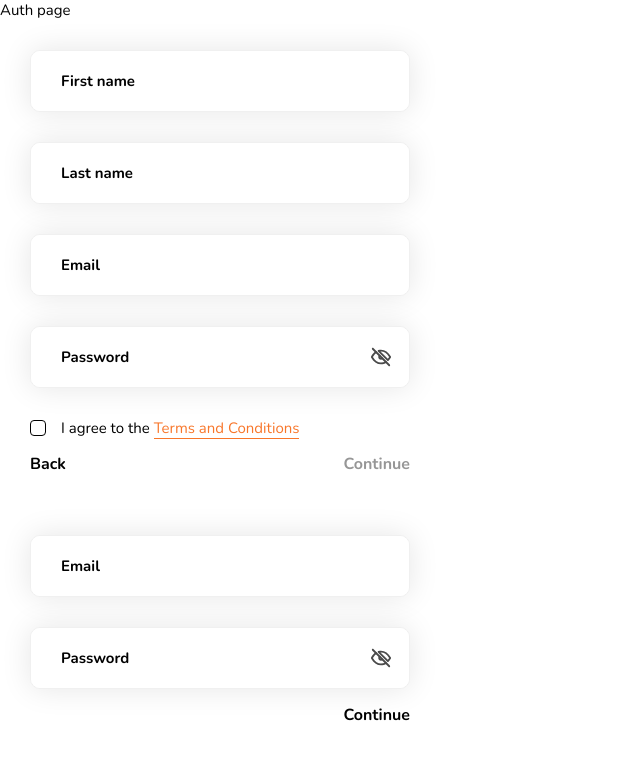
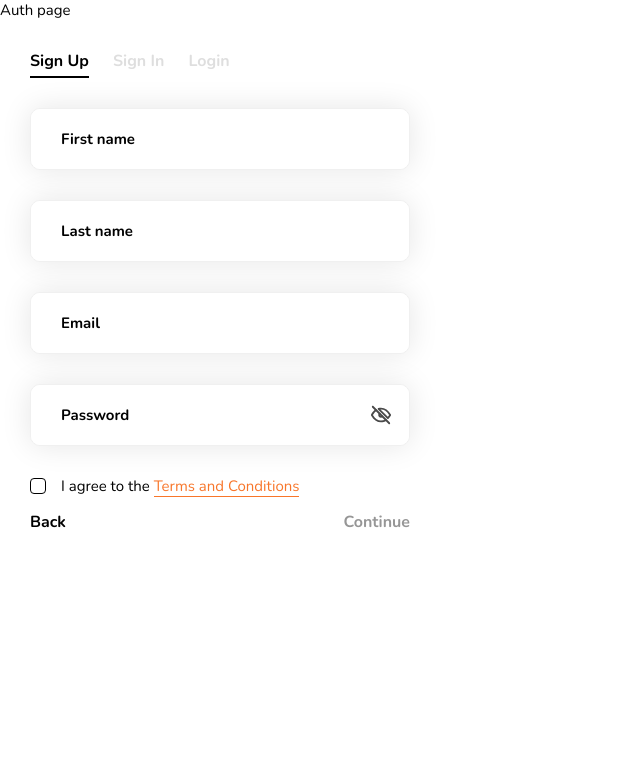
Before and after one commit to dmitrytavern/training-react-ui, a React (Create React App) app: page / in a window 1280 px wide. Shown: the top 760 px of the page, without its empty margins (0-640 px from the left). Built offline with nearby package versions, Linux system fonts and the light colour scheme.

Commit message:
0.1.5v - Added tab components

```diff
--- a/package.json
+++ b/package.json
@@ -12,6 +12,7 @@
     "react": "^17.0.1",
     "react-dom": "^17.0.1",
     "react-scripts": "4.0.1",
+    "react-transition-group": "^4.4.1",
     "web-vitals": "^0.2.4"
   },
   "scripts": {
--- a/src/assets/style/app.sass
+++ b/src/assets/style/app.sass
@@ -2,6 +2,7 @@
 *:before,
 *:after
   box-sizing: border-box
+  font-family: inherit
   margin: 0
   padding: 0
 
--- a/src/components/AppAuth/AppAuthForm.jsx
+++ b/src/components/AppAuth/AppAuthForm.jsx
@@ -1,11 +1,49 @@
+import { useState } from 'react'
+
+import AppTabs from "../AppTabs"
+import AppTabsBar from "../AppTabsBar"
+import AppTabControl from "../AppTabControl"
+import AppTabPanel from "../AppTabPanel"
 import AppAuthFormSignUp from "./AppAuthFormSignUp"
 import AppAuthFormSignIn from "./AppAuthFormSignIn"
 
 const AppAuthForm = () => {
+	const [currentTab, setCurrentTab] = useState(0)
+
+	const changeCurrentTab = (_, newVal) => {
+		setCurrentTab(newVal)
+	}
+
 	return (
-		<div>
-			<AppAuthFormSignUp />
-			<AppAuthFormSignIn />
+		<div style={{ maxWidth: "440px", padding: '30px'}}>
+
+			<AppTabs
+				value={currentTab}
+				onChange={changeCurrentTab}
+				transition={300}
+				transitionName={'app-tab-panel'}
+			>
+				<AppTabsBar>
+					<AppTabControl index={0}>Sign Up</AppTabControl>
+					<AppTabControl index={1}>Sign In</AppTabControl>
+					<AppTabControl index={2}>Login</AppTabControl>
+				</AppTabsBar>
+
+				<div style={{height: '30px'}}/>
+
+				<AppTabPanel index={0}>
+					<AppAuthFormSignUp />
+				</AppTabPanel>
+
+				<AppTabPanel index={1}>
+					<AppAuthFormSignIn />
+				</AppTabPanel>
+
+				<AppTabPanel index={2}>
+					<AppAuthFormSignIn />
+				</AppTabPanel>
+			</AppTabs>
+
 		</div>
 	)
 }
--- a/src/components/AppAuth/AppAuthFormSignIn.jsx
+++ b/src/components/AppAuth/AppAuthFormSignIn.jsx
@@ -26,7 +26,7 @@ const AppAuthFormSignUp = () => {
 
 
 	return (
-		<div style={{ maxWidth: "440px", padding: '30px'}}>
+		<div>
 
 			<AppForm errors={formErrors} action={fetchData} validation={validateForm}>
 				<AppInput
--- a/src/components/AppAuth/AppAuthFormSignUp.jsx
+++ b/src/components/AppAuth/AppAuthFormSignUp.jsx
@@ -37,7 +37,7 @@ const AppAuthFormSignUp = () => {
 	}, [formValues.privacy_policy])
 
 	return (
-		<div style={{ maxWidth: "440px", padding: '30px'}}>
+		<div>
 
 			<AppForm errors={formErrors} action={fetchData} validation={validateForm}>
 				<AppInput
--- /dev/null
+++ b/src/components/AppTabControl.jsx
@@ -0,0 +1,27 @@
+import './AppTabControl.sass'
+import PropTypes from 'prop-types'
+import { useTabsContext } from "./AppTabs"
+
+const AppTabControl = (props) => {
+	const { index } = props
+	const { currentNext, onChange } = useTabsContext()
+
+	let tabName = 'app-tab-control'
+	if (currentNext === index) tabName += ' app-tab-control_active'
+
+	return (
+		<button
+			type="button"
+			className={tabName}
+			onClick={(event => onChange(event, index, currentNext))}
+		>
+			{props.children}
+		</button>
+	)
+}
+
+AppTabControl.propTypes = {
+	index: PropTypes.number.isRequired
+}
+
+export default AppTabControl
--- /dev/null
+++ b/src/components/AppTabControl.sass
@@ -0,0 +1,34 @@
+.app-tab-control
+  transition: color .3s ease
+  position: relative
+  font-size: 16px
+  font-weight: 700
+  color: #DEDEDE
+  border: none
+  background: none
+  outline: none
+  margin: 0 12px
+  padding-bottom: 6px
+  cursor: pointer
+
+  &:after
+    transition: opacity .21s
+    content: ''
+    position: absolute
+    bottom: 0
+    left: 0
+    right: 0
+    height: 2px
+    background: #000
+    opacity: 0
+
+  &:first-child
+    margin-left: 0
+  &:last-child
+    margin-right: 0
+
+  &_active
+    color: #000
+
+    &:after
+      opacity: 1
--- /dev/null
+++ b/src/components/AppTabPanel.jsx
@@ -0,0 +1,61 @@
+import './AppTabPanel.sass'
+import PropTypes from 'prop-types'
+import { useRef, useEffect, useState } from 'react'
+import { CSSTransition } from "react-transition-group"
+import { useTabsContext } from "./AppTabs"
+
+
+const AppTabPanel = (props) => {
+	const nodeRef = useRef(null)
+	const { index } = props
+	const { changing, current, currentNext, currentPrev, transition, transitionName } = useTabsContext()
+	const [prefix, setPrefix] = useState('');
+
+	useEffect(() => {
+		if (index === currentPrev) {
+			return currentPrev < currentNext ? setPrefix('-next') : setPrefix('-prev')
+		}
+
+		if (index === currentNext) {
+			return currentPrev > currentNext ? setPrefix('-next') : setPrefix('-prev')
+		}
+	}, [currentPrev, currentNext, index])
+
+
+	if (transition === 0 && transitionName === '') {
+		return (
+			<div className="app-tab">
+				{ current === index && props.children}
+			</div>
+		)
+	}
+
+	return (
+		<CSSTransition
+			in={changing}
+			nodeRef={nodeRef}
+			classNames={{
+				appear: transitionName + '-appear',
+				appearActive: transitionName + '-appear-active',
+				appearDone: transitionName + '-appear-done',
+				enter: transitionName + '-enter',
+				enterActive: transitionName + prefix + '-enter-active',
+				enterDone: transitionName + '-enter-done',
+				exit: transitionName + prefix + '-exit',
+				exitActive: transitionName + '-exit-active',
+				exitDone: transitionName + '-exit-done'
+			}}
+			timeout={transition}
+		>
+			<div className="app-tab-panel" ref={nodeRef}>
+				{ current === index && props.children}
+			</div>
+		</CSSTransition>
+	)
+}
+
+AppTabPanel.propTypes = {
+	index: PropTypes.number.isRequired
+}
+
+export default AppTabPanel
--- /dev/null
+++ b/src/components/AppTabPanel.sass
@@ -0,0 +1,34 @@
+.app-tab-panel-enter
+  opacity: 1
+
+// Next
+
+.app-tab-panel-next-enter-active
+  opacity: 0
+  transform: translateX(-10px)
+  transition: opacity 300ms ease, transform 300ms ease
+
+.app-tab-panel-next-exit
+  opacity: 0
+  transform: translateX(-10px)
+
+// Next END
+
+
+// Prev
+
+.app-tab-panel-prev-enter-active
+  opacity: 0
+  transform: translateX(10px)
+  transition: opacity 300ms ease, transform 300ms ease
+
+.app-tab-panel-prev-exit
+  opacity: 0
+  transform: translateX(10px)
+
+// Prev END
+
+.app-tab-panel-exit-active
+  opacity: 1
+  transform: translateX(0)
+  transition: opacity 300ms ease, transform 300ms ease
--- /dev/null
+++ b/src/components/AppTabs.jsx
@@ -0,0 +1,72 @@
+import { createContext, useContext, useState } from 'react'
+import PropTypes from 'prop-types'
+
+function noop() {}
+const TabsContext = createContext({
+	current: null,
+	currentNext: null,
+	currentPrev: null,
+	changing: false,
+	onChange: noop,
+	transition: 0,
+	transitionName: ''
+})
+
+export function useTabsContext() {
+	return useContext(TabsContext)
+}
+
+const AppTabs = (props) => {
+	const [changing, setChanging] = useState(false)
+	const [currentPrev, setCurrentPrev] = useState(props.value)
+	const [currentNext, setCurrentNext] = useState(props.value)
+
+	const current = props.value
+	const transition = props.transition || 0
+	const transitionName = props.transitionName || ''
+
+	const handlerChange = (event, newVal, oldVal) => {
+		if (current === newVal) return
+		setChanging(true)
+		setCurrentNext(newVal)
+		setCurrentPrev(oldVal)
+
+		if (transition === 0) {
+			props.onChange(event, newVal)
+			setChanging(false)
+		} else {
+			setTimeout(() => {
+				props.onChange(event, newVal)
+				setChanging(false)
+			}, transition)
+		}
+	}
+
+
+	const providerValue = {
+		transition,
+		transitionName,
+		current,
+		currentNext,
+		currentPrev,
+		changing,
+		onChange: handlerChange
+	}
+
+	return (
+		<TabsContext.Provider value={providerValue}>
+			<div className="app-tab-container">
+				{props.children}
+			</div>
+		</TabsContext.Provider>
+	)
+}
+
+AppTabs.propTypes = {
+	value: PropTypes.any.isRequired,
+	transition: PropTypes.number,
+	transitionName: PropTypes.string,
+	onChange: PropTypes.func.isRequired
+}
+
+export default AppTabs
--- /dev/null
+++ b/src/components/AppTabsBar.jsx
@@ -0,0 +1,21 @@
+import './AppTabsBar.sass'
+import PropTypes from 'prop-types'
+
+const AppTabsBar = (props) => {
+	const { className } = props
+
+	let tabBarClassName = 'app-tab-bar'
+	if (className) tabBarClassName += ' ' + className
+
+	return (
+		<div className={tabBarClassName}>
+			{props.children}
+		</div>
+	)
+}
+
+AppTabsBar.propTypes = {
+	className: PropTypes.string
+}
+
+export default AppTabsBar
--- /dev/null
+++ b/src/components/AppTabsBar.sass
@@ -0,0 +1,3 @@
+.app-tab-bar
+  display: flex
+  align-items: center
```
Also changed, not shown: 1 other file (tests, documents, lock files or other folders).
